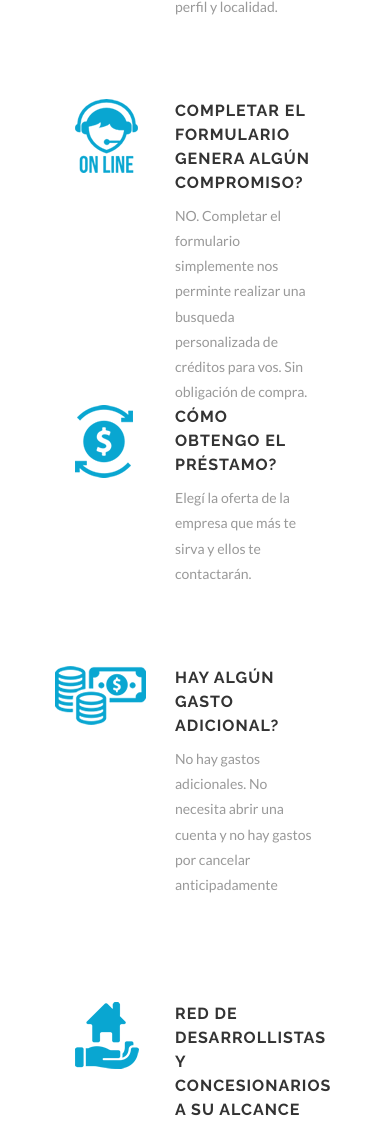
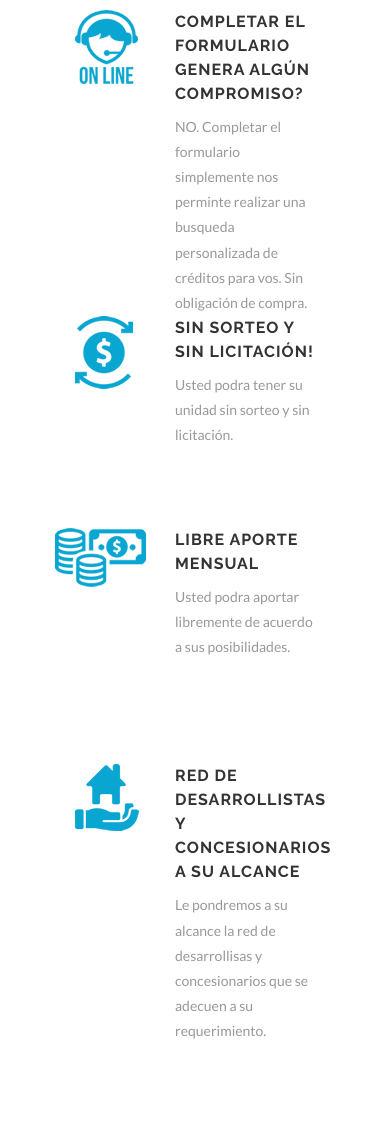
Before and after one commit to Vector-IT/Ahora36, a plain HTML site: page index.html in a window 390 px wide. Shown: the part 4062-5184 px from the top of the page. Drawn offline with Linux system fonts and the light colour scheme.

Commit message:
Cambios segun mail

```diff
--- a/index.html
+++ b/index.html
@@ -542,8 +542,7 @@
 						</div>
 					</div>
 					<div class="row col-padding-dos topmargin ">
-						<div class="col-sm-3 col-sm-offset-2" style=" background:#21BBF9;color:#FFF; text-align:center; line-height:32px">PREGUNTAS FRECUENTES</div>
-						<div class="col-sm-5" style=" background:#3F3F3F; color:#FFF;text-align:center;line-height:32px">Solicite su crédito en simples pasos. Sin requisitos, solo con DNI.</div>
+						<div class="col-sm-8 col-sm-offset-2" style=" background:#21BBF9;color:#FFF; text-align:center; line-height:32px">PREGUNTAS FRECUENTES</div>
 					</div>
 					<div class="section" style="background:#FFF">
 						<div class="row col-padding-dos">
@@ -552,7 +551,7 @@
 								<div class="feature-box bottommargin-lg">
 									<div class="fbox-icon"> <img src="images/1.fw.png" alt="#"> </div>
 									<h3>Cuánto dinero puedo obtener?</h3>
-									<p>Hasta $150.000 hasta en 36 cuotas<br>&nbsp;</p>
+									<p>Hasta $150.000 hasta en 36 cuotas</p>
 								</div>
 								<div class="feature-box bottommargin-lg">
 									<div class="fbox-icon"> <img src="images/2.fw.png" alt="#"> </div>
@@ -569,15 +568,13 @@
 							<div class="col-md-5">
 								<div class="feature-box bottommargin-lg">
 									<div class="fbox-icon"> <img src="images/4.fw.png" alt="#"> </div>
-									<h3>Cómo obtengo el préstamo?</h3>
-									<p>Elegí la oferta de la empresa que más te sirva y ellos te contactarán.</p>
+									<h3>Sin sorteo y sin licitación!</h3>
+									<p>Usted podra tener su unidad sin sorteo y sin licitación.</p>
 								</div>
 								<div class="feature-box bottommargin-lg">
 									<div class="fbox-icon" style="left:-20px"> <img src="images/5.fw.png" alt="#"> </div>
-									<h3>Hay algún gasto adicional?</h3>
-									<p>No hay gastos adicionales. No necesita abrir una cuenta y no hay gastos por
-										cancelar anticipadamente<br>&nbsp;
-									</p>
+									<h3>Libre aporte mensual</h3>
+									<p>Usted podra aportar libremente de acuerdo a sus posibilidades.<br>&nbsp;</p>
 								</div>
 								<div class="feature-box">
 									<div class="fbox-icon"> <img src="images/6.fw.png" alt="#"> </div>
```
